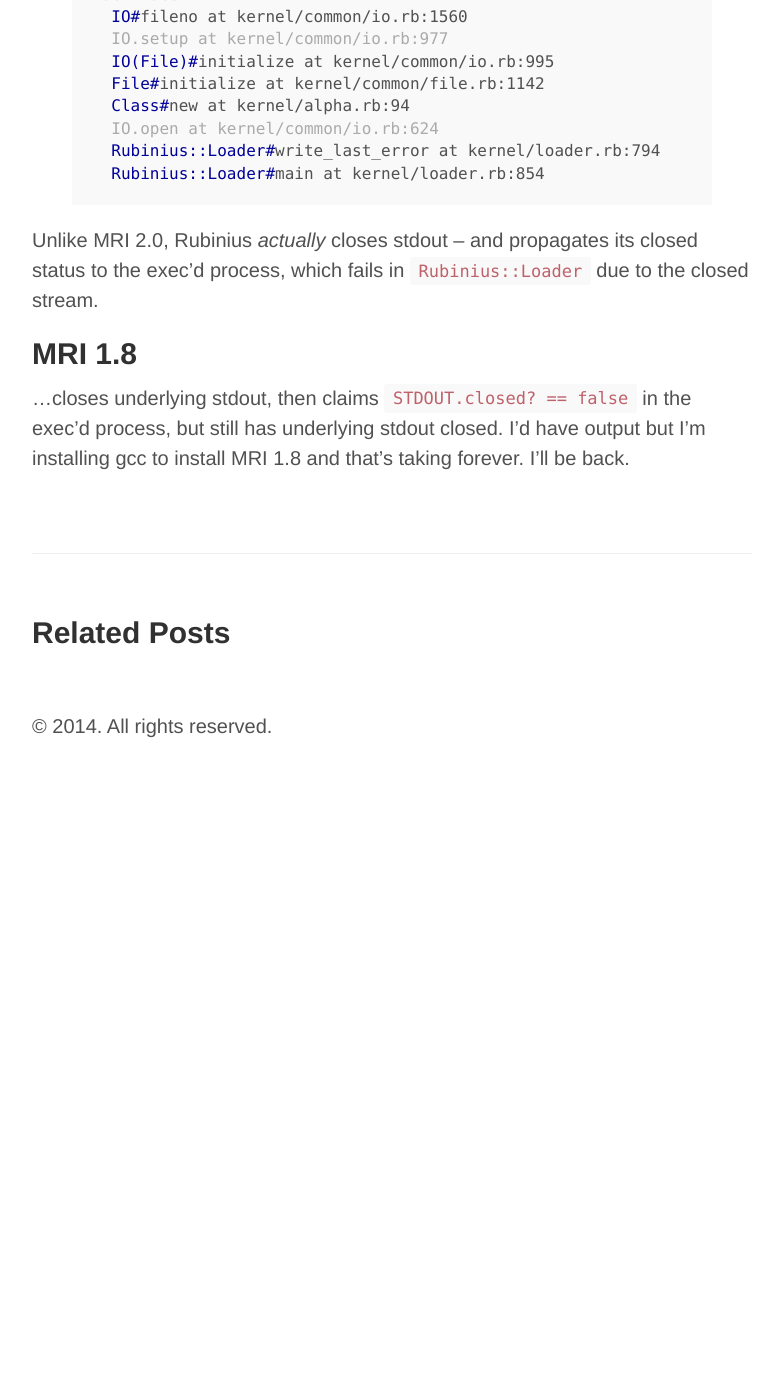
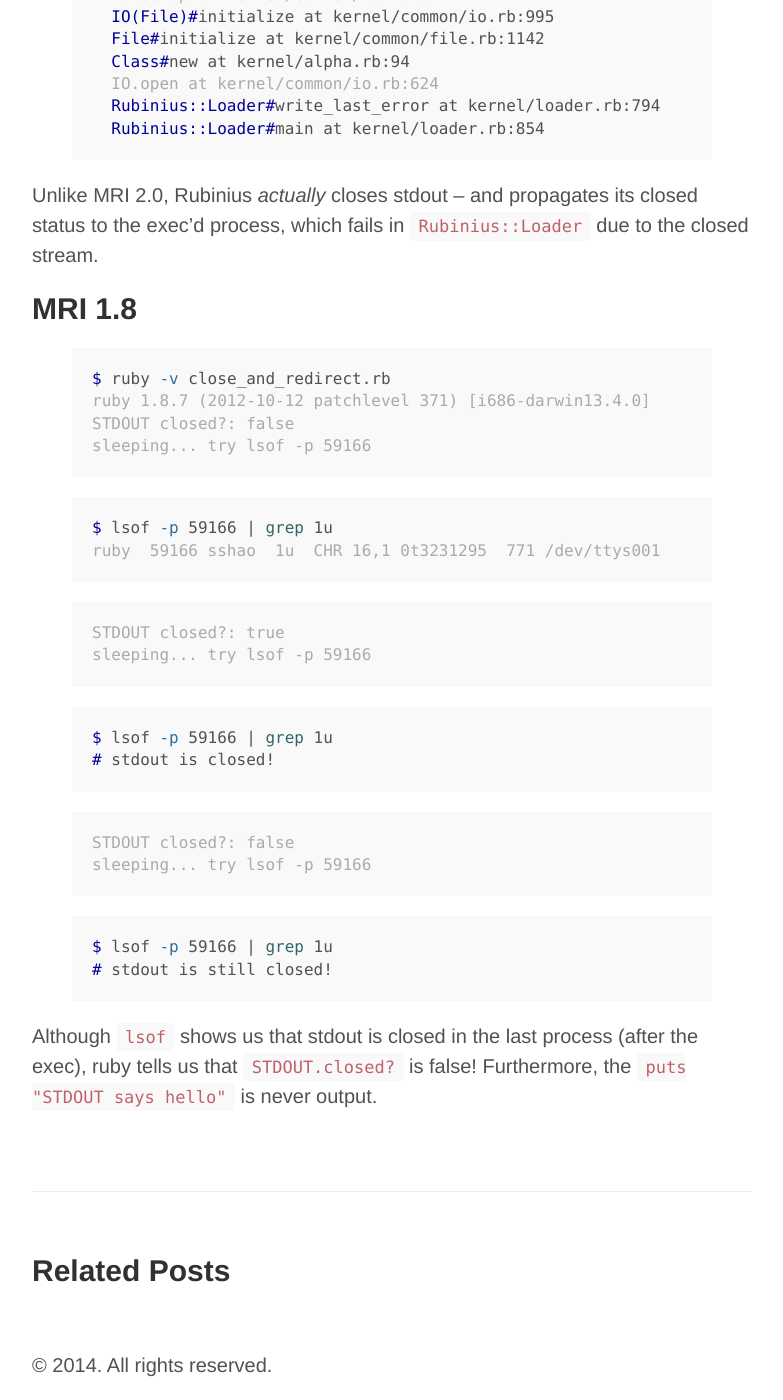
Before and after one commit to sshao/sshao.github.io, a Jekyll site: the page built from _posts/2014-10-13-stdout-close.md, in a window 1280 px wide and 1400 px high, scrolled down 2639 px. Shown: the whole window, without its empty margins (248-1031 px from the left). Built offline with Jekyll 4.4.1, drawn with Linux system fonts in a browser that asks for light colours; Markdown is read by kramdown in place of the engine named in the settings; before the commit the page ends 3400 px from its top, so only the background shows below that; some of the changed text lies outside the part shown.

Commit message:
finish stdout post

```diff
--- a/_posts/2014-10-13-stdout-close.md
+++ b/_posts/2014-10-13-stdout-close.md
@@ -39,7 +39,7 @@ sleeping... try lsof -p 59100
 {% endhighlight %}
 {% highlight console %}
 $ lsof -p 59100 | grep 1u
-ruby    59100 sophiashao    1u   CHR               16,2     0t866       773 /dev/ttys002
+ruby  59100 sshao  1u  CHR 16,2  0t866 773 /dev/ttys002
 {% endhighlight %}
 {% highlight console %}
 $ (continued) ruby -v close_and_redirect.rb
@@ -48,7 +48,8 @@ sleeping... try lsof -p 59100
 {% endhighlight %}
 {% highlight console %}
 $ lsof -p 59100 | grep 1u
-ruby    59100 sophiashao    1u   CHR               16,2     0t917       773 /dev/ttys002
+ruby  59100 sshao  1u  CHR 16,2  0t917 773 /dev/ttys002
+# stdout is still open!
 {% endhighlight %}
 {% highlight console %}
 $ (continued) ruby -v close_and_redirect.rb
@@ -58,7 +59,7 @@ STDOUT says hello
 {% endhighlight %}
 {% highlight console %}
 $ lsof -p 59100 | grep 1u
-ruby    59100 sophiashao    1u   CHR               16,2     0t969       773 /dev/ttys002
+ruby  59100 sshao  1u  CHR 16,2  0t969 773 /dev/ttys002
 {% endhighlight %}
 
 stdout (fd 1) is never actually closed -- even when ruby says it is.
@@ -72,7 +73,7 @@ sleeping... try lsof -p 30091
 {% endhighlight %}
 {% highlight console %}
 $ lsof -p 30091 | grep 1u
-rbx     30091 sophiashao    1u   CHR   16,2    0t5050       773 /dev/ttys002
+rbx 30091 sshao  1u  CHR 16,2  0t5050  773 /dev/ttys002
 {% endhighlight %}
 {% highlight console %}
 $ (continued) ruby -v close_and_redirect.rb
@@ -81,6 +82,7 @@ sleeping... try lsof -p 30091
 {% endhighlight %}
 {% highlight console %}
 $ lsof -p 30091 | grep 1u
+# stdout is closed
 {% endhighlight %}
 {% highlight console %}
 $ (continued) ruby -v close_and_redirect.rb
@@ -108,7 +110,33 @@ closed status to the exec'd process, which fails in `Rubinius::Loader` due
 to the closed stream.
 
 ## MRI 1.8
-...closes underlying stdout, then claims `STDOUT.closed? == false` in the
-exec'd process, but still has underlying stdout closed. I'd have output
-but I'm installing gcc to install MRI 1.8 and that's taking forever. I'll
-be back.
+{% highlight console %}
+$ ruby -v close_and_redirect.rb
+ruby 1.8.7 (2012-10-12 patchlevel 371) [i686-darwin13.4.0]
+STDOUT closed?: false
+sleeping... try lsof -p 59166
+{% endhighlight %}
+{% highlight console %}
+$ lsof -p 59166 | grep 1u
+ruby  59166 sshao  1u  CHR 16,1 0t3231295  771 /dev/ttys001
+{% endhighlight %}
+{% highlight console %}
+STDOUT closed?: true
+sleeping... try lsof -p 59166
+{% endhighlight %}
+{% highlight console %}
+$ lsof -p 59166 | grep 1u
+# stdout is closed!
+{% endhighlight %}
+{% highlight console %}
+STDOUT closed?: false
+sleeping... try lsof -p 59166
+{% endhighlight %}
+{% highlight console %}
+$ lsof -p 59166 | grep 1u
+# stdout is still closed!
+{% endhighlight %}
+
+Although `lsof` shows us that stdout is closed in the last process
+(after the exec), ruby tells us that `STDOUT.closed?` is false! Furthermore,
+the `puts "STDOUT says hello"` is never output.
```
